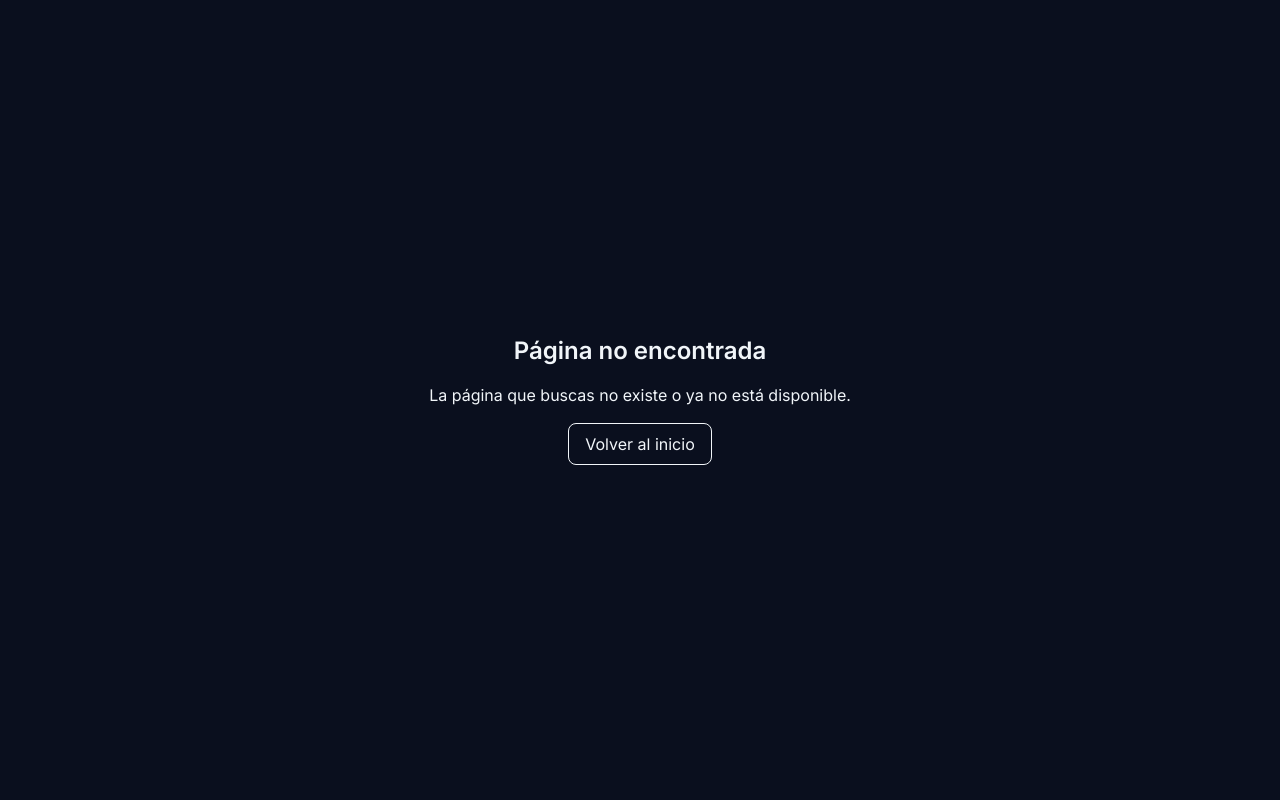
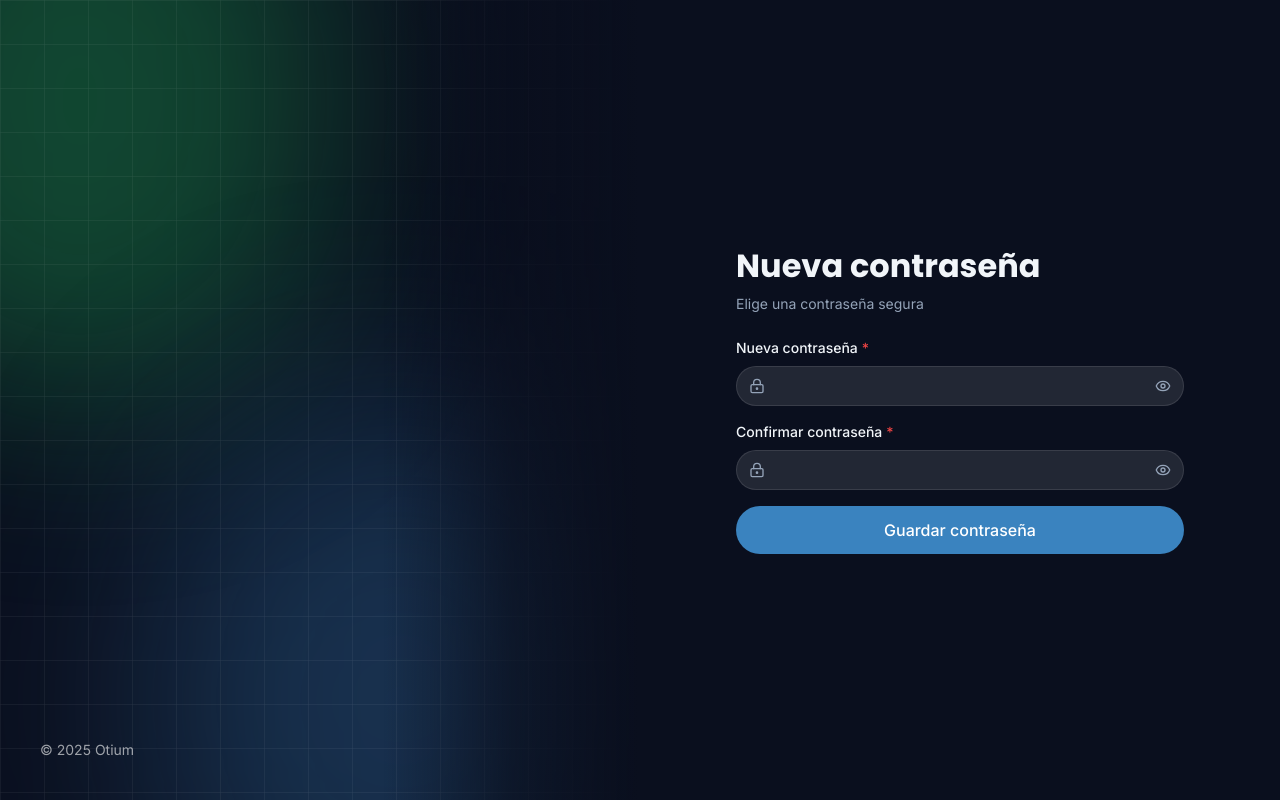
Before and after one commit to complejo-deportivo-dev/complejo-deportivo, a Next.js app: page /update-password in a window 1280 px wide. Before the commit this address had no page. Built offline with nearby package versions, Linux system fonts and the light colour scheme.

Commit message:
feat: implementación pantalla 2

```diff
--- a/src/app/(auth)/layout.tsx
+++ b/src/app/(auth)/layout.tsx
@@ -9,6 +9,7 @@ export default function Layout({ children }: { children: ReactNode }) {
   const isRegisterPage = pathname === "/register";
   const isVerifyEmailPage = pathname === "/verify-email";
   const isForgotPasswordPage = pathname === "/forgot-password";
+  const isUpdatePasswordPage = pathname === "/update-password";
 
   return (
     <AuthLayout
@@ -19,7 +20,9 @@ export default function Layout({ children }: { children: ReactNode }) {
             ? "Confirma tu correo electrónico."
             : isForgotPasswordPage
               ? "Recupera tu contraseña"
-              : "Inicia sesión"
+              : isUpdatePasswordPage
+                ? "Nueva contraseña"
+                : "Inicia sesión"
       }
       subtitle={
         isRegisterPage
@@ -28,7 +31,9 @@ export default function Layout({ children }: { children: ReactNode }) {
             ? "Revisa tu bandeja de entrada para activar tu cuenta."
             : isForgotPasswordPage
               ? "Te enviaremos un enlace para restablecerla"
-              : "Accede a tu cuenta para reservar."
+              : isUpdatePasswordPage
+                ? "Elige una contraseña segura"
+                : "Accede a tu cuenta para reservar."
       }
       reservation={null}
     >
--- a/src/app/(auth)/login/page.tsx
+++ b/src/app/(auth)/login/page.tsx
@@ -1,5 +1,11 @@
 import LoginForm from "@/features/auth/components/LoginForm";
 
-export default function LoginPage() {
-  return <LoginForm />;
+interface LoginPageProps {
+  searchParams: Promise<{ passwordUpdated?: string }>;
 }
+
+export default async function LoginPage({ searchParams }: LoginPageProps) {
+  const params = await searchParams;
+
+  return <LoginForm passwordUpdated={params.passwordUpdated === "1"} />;
+}
--- /dev/null
+++ b/src/app/(auth)/update-password/page.tsx
@@ -0,0 +1,13 @@
+import UpdatePasswordForm from "@/features/auth/components/UpdatePasswordForm";
+
+interface UpdatePasswordPageProps {
+  searchParams: Promise<{ error?: string }>;
+}
+
+export default async function UpdatePasswordPage({
+  searchParams,
+}: UpdatePasswordPageProps) {
+  const params = await searchParams;
+
+  return <UpdatePasswordForm initialLinkError={params.error === "invalid-link"} />;
+}
--- /dev/null
+++ b/src/app/api/auth/reset-password/route.ts
@@ -0,0 +1,52 @@
+import { NextResponse, type NextRequest } from "next/server";
+import { z } from "zod";
+import { createClient } from "@/lib/supabase/server";
+
+const resetPasswordSchema = z
+  .object({
+    password: z.string().min(8).regex(/[A-Z]/).regex(/[0-9]/),
+  })
+  .strict();
+
+export async function POST(request: NextRequest) {
+  let body: unknown;
+  try {
+    body = await request.json();
+  } catch {
+    return NextResponse.json(
+      { error: "Contraseña inválida" },
+      { status: 400 },
+    );
+  }
+
+  const validation = resetPasswordSchema.safeParse(body);
+  if (!validation.success) {
+    return NextResponse.json(
+      { error: "Contraseña inválida" },
+      { status: 400 },
+    );
+  }
+
+  const supabase = await createClient();
+  const { data, error: userError } = await supabase.auth.getUser();
+
+  if (userError || !data.user) {
+    return NextResponse.json(
+      { error: "El enlace venció o no es válido" },
+      { status: 401 },
+    );
+  }
+
+  const { error } = await supabase.auth.updateUser({
+    password: validation.data.password,
+  });
+
+  if (error) {
+    return NextResponse.json(
+      { error: "No se pudo actualizar la contraseña. Intenta nuevamente." },
+      { status: 500 },
+    );
+  }
+
+  return NextResponse.json({ data: null });
+}
--- /dev/null
+++ b/src/app/auth/reset/route.ts
@@ -0,0 +1,31 @@
+import { NextResponse, type NextRequest } from "next/server";
+import { createClient } from "@/lib/supabase/server";
+
+export async function GET(request: NextRequest) {
+  const requestUrl = new URL(request.url);
+  const tokenHash = requestUrl.searchParams.get("token_hash");
+  const code = requestUrl.searchParams.get("code");
+  const supabase = await createClient();
+
+  let isValidRecoveryLink = false;
+
+  if (tokenHash && requestUrl.searchParams.get("type") === "recovery") {
+    const { error } = await supabase.auth.verifyOtp({
+      token_hash: tokenHash,
+      type: "recovery",
+    });
+    isValidRecoveryLink = !error;
+  } else if (code) {
+    const { error } = await supabase.auth.exchangeCodeForSession(code);
+    isValidRecoveryLink = !error;
+  }
+
+  return NextResponse.redirect(
+    new URL(
+      isValidRecoveryLink
+        ? "/update-password"
+        : "/update-password?error=invalid-link",
+      requestUrl.origin,
+    ),
+  );
+}
--- a/src/features/auth/components/LoginForm.tsx
+++ b/src/features/auth/components/LoginForm.tsx
@@ -36,7 +36,11 @@ function isUserRole(value: unknown): value is UserRole {
   return value === "admin" || value === "client" || value === "employee";
 }
 
-export default function LoginForm() {
+interface LoginFormProps {
+  passwordUpdated?: boolean;
+}
+
+export default function LoginForm({ passwordUpdated = false }: LoginFormProps) {
   const router = useRouter();
   const authSubmissionInProgress = useRef(false);
   const [email, setEmail] = useState("");
@@ -45,6 +49,11 @@ export default function LoginForm() {
   const [isSubmitting, setIsSubmitting] = useState(false);
   const [isGoogleLoading, setIsGoogleLoading] = useState(false);
   const [error, setError] = useState("");
+  const [successMessage, setSuccessMessage] = useState(
+    passwordUpdated
+      ? "Contraseña actualizada correctamente. Ya puedes iniciar sesión."
+      : "",
+  );
   const [fieldErrors, setFieldErrors] = useState({ email: "", password: "" });
   const isBusy = isSubmitting || isGoogleLoading;
 
@@ -68,6 +77,7 @@ export default function LoginForm() {
     authSubmissionInProgress.current = true;
     setIsSubmitting(true);
     setError("");
+    setSuccessMessage("");
 
     try {
       const response = await fetch("/api/auth/login", {
@@ -149,6 +159,15 @@ export default function LoginForm() {
       </div>
 
       <form className="space-y-4" noValidate onSubmit={handleSubmit}>
+        {successMessage && (
+          <p
+            className="rounded-md border border-success/30 bg-success-soft px-3 py-2 text-sm text-success"
+            role="status"
+          >
+            {successMessage}
+          </p>
+        )}
+
         <Input
           className="space-y-1.5"
           disabled={isBusy}
--- /dev/null
+++ b/src/features/auth/components/UpdatePasswordForm.tsx
@@ -0,0 +1,175 @@
+"use client";
+
+import { useRef, useState, type FormEvent } from "react";
+import { useRouter } from "next/navigation";
+import { LockKeyhole } from "lucide-react";
+import { z } from "zod";
+import Button from "@/components/ui/Button";
+import Card from "@/components/ui/Card";
+import Input from "@/components/ui/Input";
+
+const updatePasswordSchema = z
+  .object({
+    password: z
+      .string()
+      .min(8, "La contraseña debe tener al menos 8 caracteres.")
+      .regex(/[A-Z]/, "La contraseña debe incluir una mayúscula.")
+      .regex(/[0-9]/, "La contraseña debe incluir un número."),
+    confirmation: z.string().min(1, "Confirma tu contraseña."),
+  })
+  .refine((values) => values.password === values.confirmation, {
+    message: "Las contraseñas no coinciden.",
+    path: ["confirmation"],
+  });
+
+interface UpdatePasswordFormProps {
+  initialLinkError: boolean;
+}
+
+export default function UpdatePasswordForm({
+  initialLinkError,
+}: UpdatePasswordFormProps) {
+  const router = useRouter();
+  const requestInProgress = useRef(false);
+  const [password, setPassword] = useState("");
+  const [confirmation, setConfirmation] = useState("");
+  const [fieldErrors, setFieldErrors] = useState({
+    password: "",
+    confirmation: "",
+  });
+  const [error, setError] = useState(
+    initialLinkError ? "El enlace de recuperación venció o no es válido." : "",
+  );
+  const [isSubmitting, setIsSubmitting] = useState(false);
+
+  async function handleSubmit(event: FormEvent<HTMLFormElement>) {
+    event.preventDefault();
+    if (requestInProgress.current) return;
+
+    const validation = updatePasswordSchema.safeParse({
+      password,
+      confirmation,
+    });
+
+    if (!validation.success) {
+      const errors = { password: "", confirmation: "" };
+      for (const issue of validation.error.issues) {
+        const field = issue.path[0];
+        if (
+          (field === "password" || field === "confirmation") &&
+          !errors[field]
+        ) {
+          errors[field] = issue.message;
+        }
+      }
+      setFieldErrors(errors);
+      setError("");
+      return;
+    }
+
+    requestInProgress.current = true;
+    setIsSubmitting(true);
+    setFieldErrors({ password: "", confirmation: "" });
+    setError("");
+
+    try {
+      const response = await fetch("/api/auth/reset-password", {
+        method: "POST",
+        headers: { "Content-Type": "application/json" },
+        body: JSON.stringify({ password: validation.data.password }),
+      });
+
+      if (response.status === 401) {
+        setError("El enlace de recuperación venció o no es válido.");
+        return;
+      }
+
+      if (!response.ok) {
+        setError(
+          response.status === 400
+            ? "La contraseña no cumple los requisitos."
+            : "No se pudo actualizar la contraseña. Intenta nuevamente.",
+        );
+        return;
+      }
+
+      router.replace("/login?passwordUpdated=1");
+    } catch {
+      setError("No se pudo conectar con el servidor. Intenta nuevamente.");
+    } finally {
+      requestInProgress.current = false;
+      setIsSubmitting(false);
+    }
+  }
+
+  return (
+    <Card
+      as="section"
+      padding="none"
+      variant="flat"
+      className="w-full !rounded-none !bg-transparent !shadow-none !backdrop-blur-none"
+    >
+      <h2 className="mb-2 font-heading text-h2 font-bold leading-tight text-text-primary">
+        Nueva contraseña
+      </h2>
+      <p className="mb-6 text-sm text-text-secondary">
+        Elige una contraseña segura
+      </p>
+
+      <form className="space-y-4" noValidate onSubmit={handleSubmit}>
+        <Input
+          className="space-y-1.5"
+          disabled={isSubmitting}
+          error={fieldErrors.password}
+          icon={<LockKeyhole />}
+          label="Nueva contraseña"
+          name="password"
+          onChange={(event) => {
+            setPassword(event.target.value);
+            setFieldErrors((current) => ({ ...current, password: "" }));
+            setError("");
+          }}
+          required
+          type="password"
+          value={password}
+        />
+
+        <Input
+          className="space-y-1.5"
+          disabled={isSubmitting}
+          error={fieldErrors.confirmation}
+          icon={<LockKeyhole />}
+          label="Confirmar contraseña"
+          name="confirmation"
+          onChange={(event) => {
+            setConfirmation(event.target.value);
+            setFieldErrors((current) => ({ ...current, confirmation: "" }));
+            setError("");
+          }}
+          required
+          type="password"
+          value={confirmation}
+        />
+
+        {error && (
+          <p
+            className="rounded-md border border-error/30 bg-error-soft px-3 py-2 text-sm text-error"
+            role="alert"
+          >
+            {error}
+          </p>
+        )}
+
+        <Button
+          className="w-full !rounded-full"
+          disabled={isSubmitting}
+          loading={isSubmitting}
+          size="lg"
+          type="submit"
+        >
+          Guardar contraseña
+        </Button>
+      </form>
+    </Card>
+  );
+}
```
Also changed, not shown: 1 other file (tests, documents, lock files or other folders).
